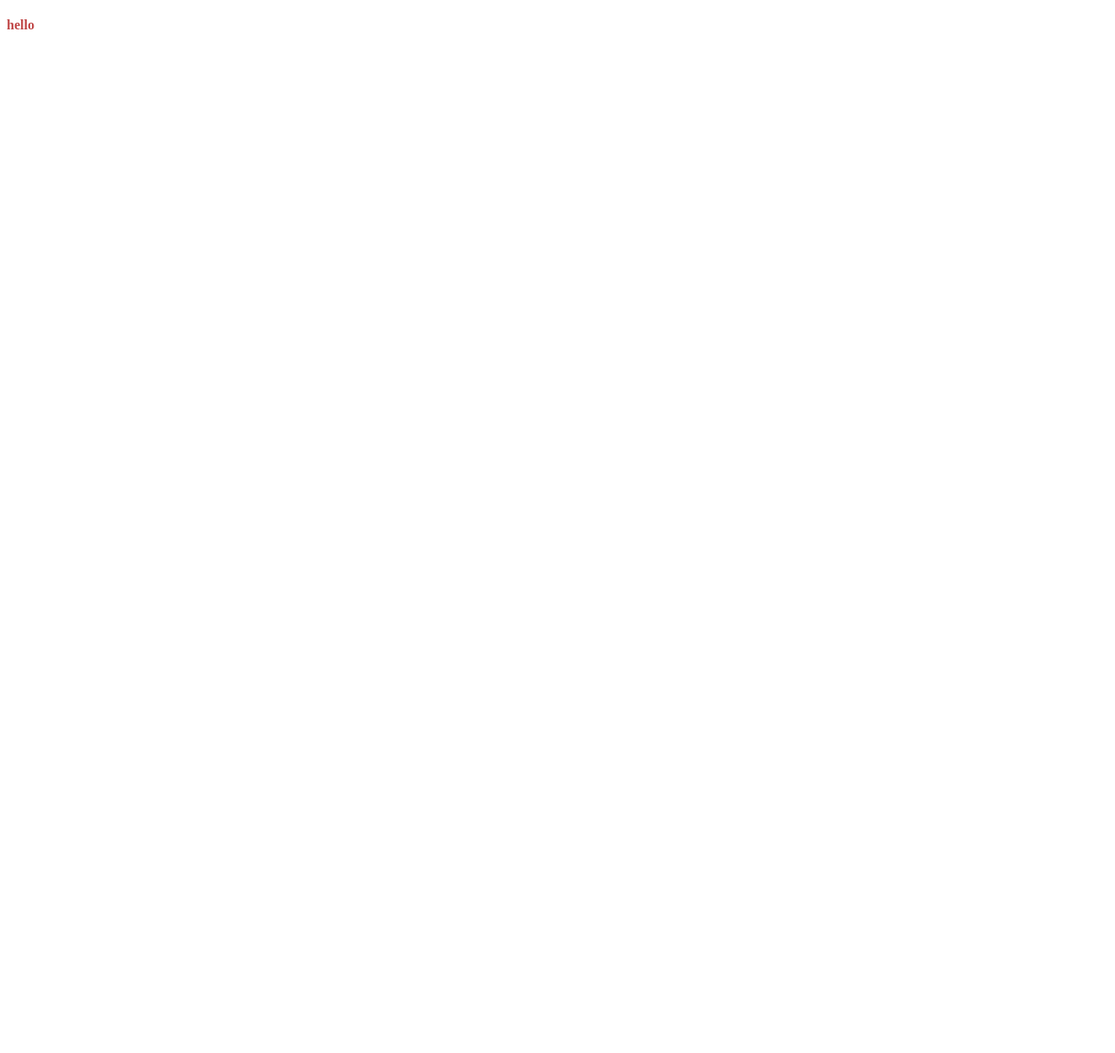
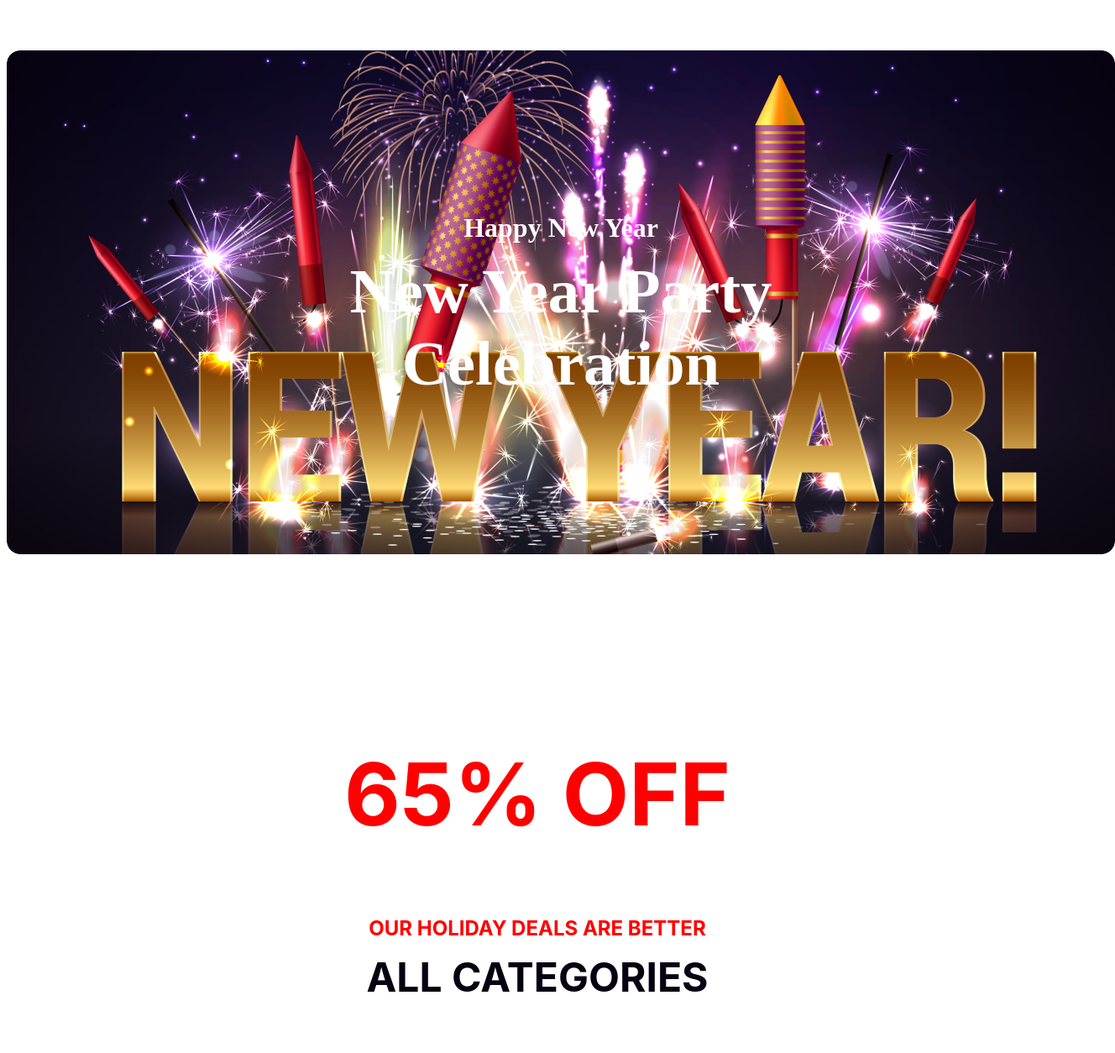
Before and after one commit to Anayet123344/ASSIGNMENT--1, a plain HTML site: page index.html in a window 1280 px wide. Shown: the top 1254 px of the page at 84% size, 1328 px wide, since content can reach past the window. Before the commit the page ends 800 px from the top, so only its background shows below. Drawn offline with Linux system fonts and the light colour scheme.

Commit message:
header complete

```diff
--- a/index.html
+++ b/index.html
@@ -10,7 +10,23 @@
     <header>
         <div class="bannar">
             <div class="tital">
-                <h4>hello</h4>
+                <h4>Happy New Year</h4>
+            </div>
+            <div class="new-year">
+                <h3>New Year Party<br>Celebration</h3>
+            </div>
+        </div>
+        <div class="off">
+            <div class="discount">
+                <h3>65% OFF</h3>
+            </div>
+            <div class="discount-tital">
+                <h4>OUR HOLIDAY DEALS ARE BETTER</h4>
+            </div>
+            <div class="discount-head">
+                <h4>ALL CATEGORIES</h4>
+            </div>
+            <div class="discount-img">
             </div>
         </div>
     </header>
--- a/style/style.css
+++ b/style/style.css
@@ -1,3 +1,61 @@
+
 .tital{
-    color: rgb(192, 70, 70);
+    color: #FFF;
+    text-align: center;
+    font-family: Merriweather;
+    font-size: 32px;
+    font-weight: 400;
+    padding-top: 150px;
+    padding-bottom: 0px;
 }
+.new-year{
+    color: #FFF;
+    text-align: center;
+    font-family: Merriweather;
+    font-size: 64px;
+    font-weight: 1000px;
+    margin-top: -60px;
+}
+.bannar{
+    background-image: url(../img/Banner\ Image.png);
+    width: 1320px;
+    height: 600px;
+    background-repeat: no-repeat;
+    border-radius: 16px;
+    background-position: center;
+    margin: 60px auto;
+}
+.discount{
+    color: #F00;
+    text-align: center;
+    font-family: Inter;
+    font-size: 88px;
+    font-weight: 700;
+    padding-top: 60px;
+}
+.discount-tital{
+    color: #F00;
+    text-align: center;
+    font-family: Inter;
+    font-size: 24px;
+    font-weight: 500;
+    margin-top: -20px;
+}
+.discount-head{
+    color: #070211;
+    text-align: center;
+    font-family: Inter;
+    font-size: 48px;
+    font-weight: 700;
+    margin-top: -50px;
+}
+.discount-img{
+    background-image: url(../img/New\ Year\ Photo.png);
+    width: 1000px;
+    height: 500px;
+    flex-shrink: 0;
+    background-position: center;
+    background-repeat: no-repeat;
+    margin: auto;
+    padding-top: 100px;
+}
```
